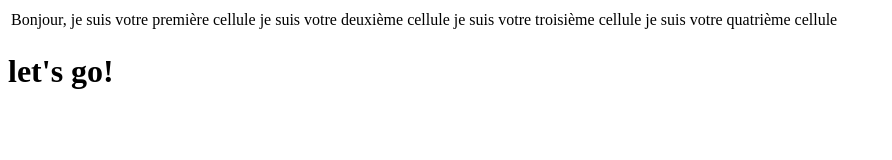
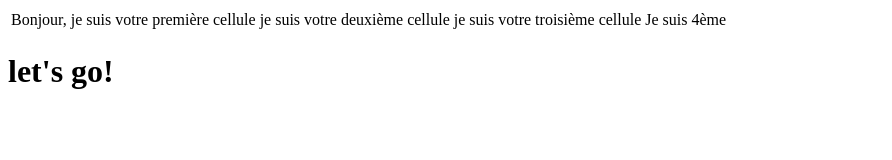
Before and after one commit to hard-tech/naval-warships, a React (Create React App) app: page /ScoreBoard in a window 1280 px wide. Shown: the top 160 px of the page, without its empty margins (0-892 px from the left). Built offline with nearby package versions, Linux system fonts and the light colour scheme.

Commit message:
Update Pages (ScoreBoard.jsx)

```diff
--- a/src/page/ScoreBoard.jsx
+++ b/src/page/ScoreBoard.jsx
@@ -11,7 +11,7 @@ export default class ScoreBoard extends Component {
             <td className='' >Bonjour, je suis votre première cellule</td>
             <td>je suis votre deuxième cellule</td>
             <td>je suis votre troisième cellule</td>
-            <td>je suis votre quatrième cellule</td>
+            <td>Je suis 4ème</td>
           </tr>
         </table>
         <h1>let's go!</h1>
```
